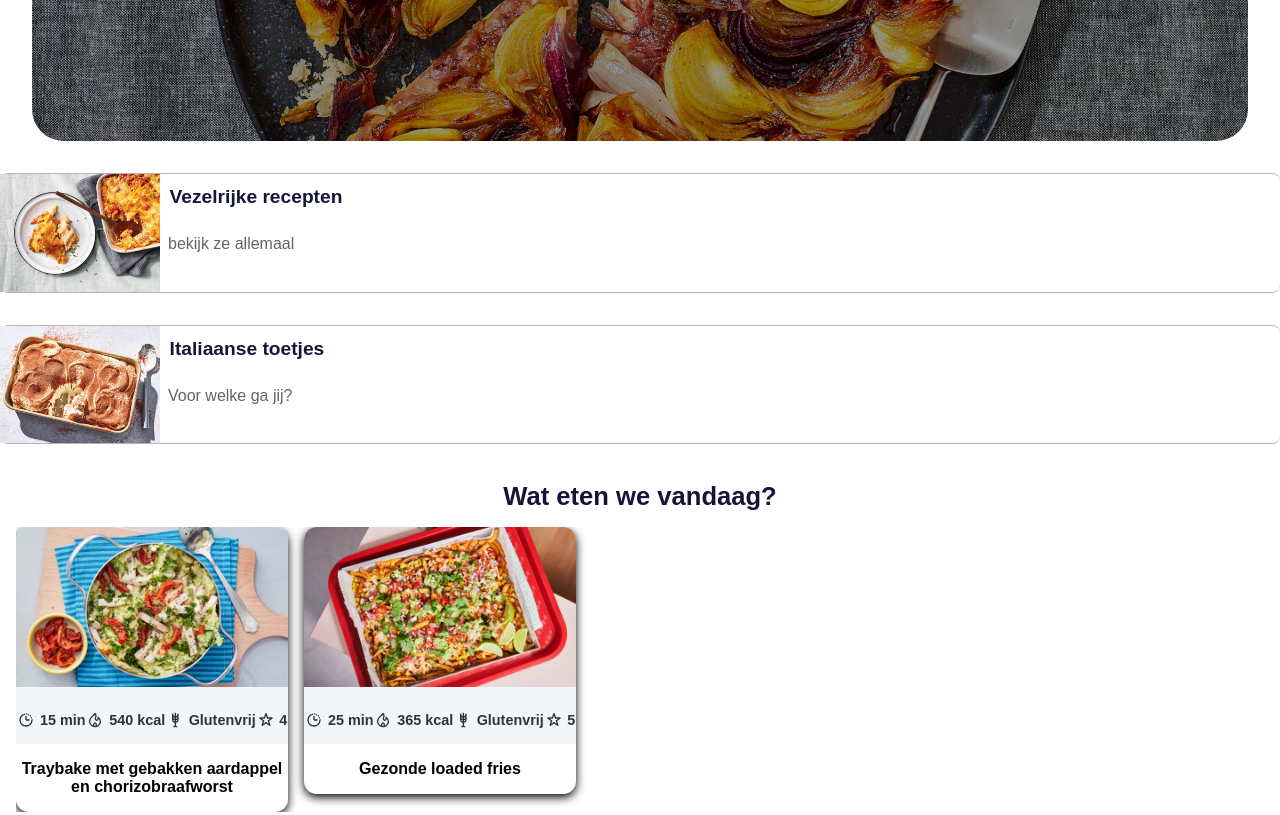
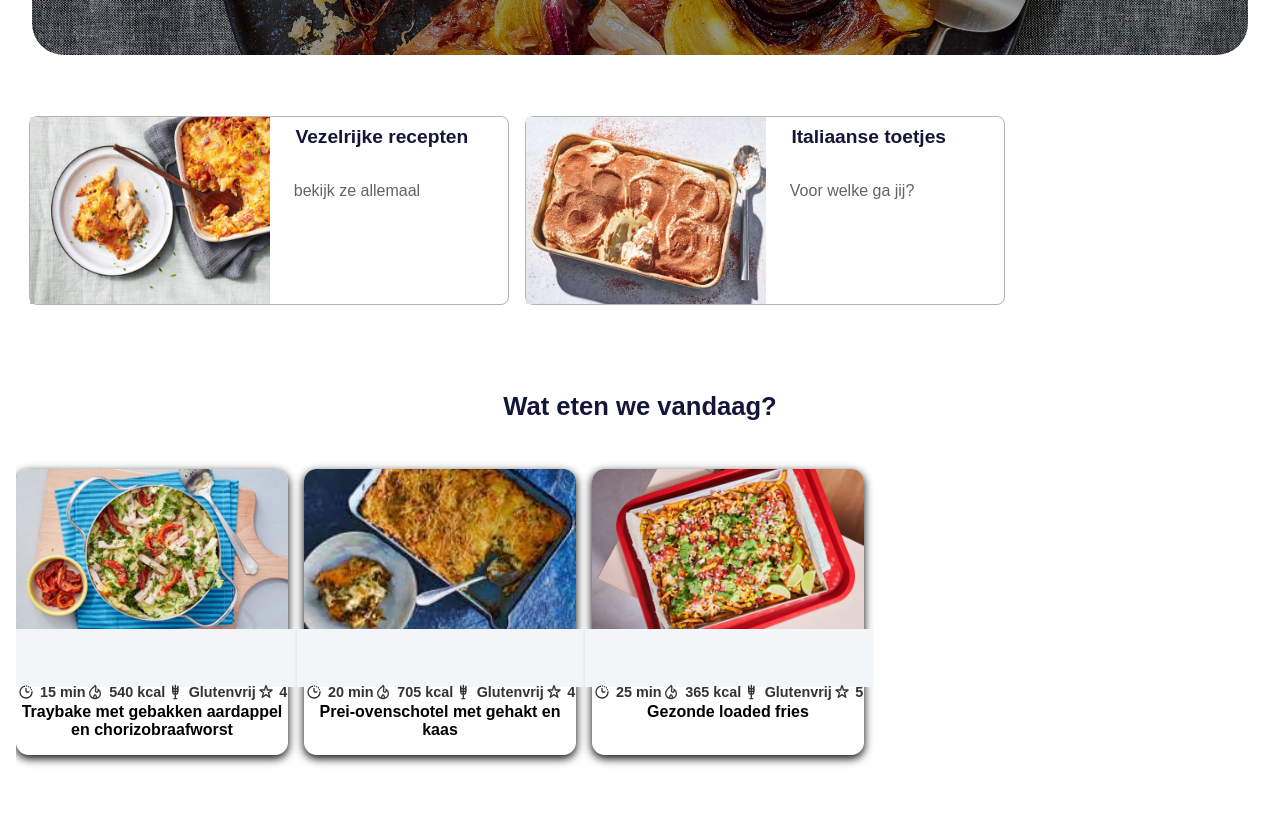
Before and after one commit to JulianCmeijer/ah_fed_jc, a plain HTML site: page index.html in a window 1280 px wide. Shown: the part 339-1154 px from the top of the page. Drawn offline with Linux system fonts and the light colour scheme.

Commit message:
herkansing 1.0

```diff
--- a/index.html
+++ b/index.html
@@ -74,20 +74,18 @@
                         Vezelrijke recepten
 
                     </h2>
-                    <P>
+                    <p>
                         bekijk ze allemaal
-                    </P>
-                    <svg width="24" height="24" xmlns="http://www.w3.org/2000/svg" fill-rule="evenodd" clip-rule="evenodd"><path d="M12 0c6.623 0 12 5.377 12 12s-5.377 12-12 12-12-5.377-12-12 5.377-12 12-12zm0 1c6.071 0 11 4.929 11 11s-4.929 11-11 11-11-4.929-11-11 4.929-11 11-11zm-3 5.753l6.44 5.247-6.44 5.263.678.737 7.322-6-7.335-6-.665.753z"/></svg>
+                    </p>
             </article>
             <article>
                     <img src="images/tiramisu_ah.jpg" alt="Afbeelding van tiramisu">
                     <h2>
                         Italiaanse toetjes
                     </h2>
-                    <P>
+                    <p>
                         Voor welke ga jij?
-                    </P>
-                    <svg width="24" height="24" xmlns="http://www.w3.org/2000/svg" fill-rule="evenodd" clip-rule="evenodd"><path d="M12 0c6.623 0 12 5.377 12 12s-5.377 12-12 12-12-5.377-12-12 5.377-12 12-12zm0 1c6.071 0 11 4.929 11 11s-4.929 11-11 11-11-4.929-11-11 4.929-11 11-11zm-3 5.753l6.44 5.247-6.44 5.263.678.737 7.322-6-7.335-6-.665.753z"/></svg>
+                    </p>
             </article>
          </section>
         <section>
@@ -121,9 +119,40 @@
                     </svg>
                     <p>4</p>
                     </li>
-
                     </ul>
                     <img src="images/stampot_vandaag.jpg" alt="Afbeelding van Andijviestampot met gerookte kip en zongedroogte tomaten">
+                </article>
+                </li>
+                <li>
+                <article>
+                        <p>Prei-ovenschotel met gehakt en kaas</p>
+                    <ul>
+                        <li>
+                            <svg id="Layer_1" data-name="Layer 1" xmlns="http://www.w3.org/2000/svg" viewBox="0 0 24 24" width="16" height="16" aria-hidden="true"><title>Time Icon</title><path fill="currentColor" d="M13 10V6h-2v5a2 2 0 002 2h4v-2h-3a1 1 0 01-1-1zM17.92 6.6a1 1 0 001.26 0 1 1 0 000-1.57 1 1 0 00-1.55.33 1 1 0 00.26 1.21zM12.35 3.82a1 1 0 001.26 0 1 1 0 000-1.57 1 1 0 00-1.55.33 1 1 0 00.26 1.2zM15.45 4.76a1 1 0 001.26 0 1 1 0 000-1.57 1 1 0 00-1.55.33 1 1 0 00.25 1.21z"></path><path fill="currentColor" d="M21.89 10.57l-1.95.5c0 .31.06.62.06.93a8 8 0 11-9-7.93v-2A10 10 0 1022 12a9.63 9.63 0 00-.11-1.43z"></path><path fill="currentColor" d="M19.54 9.23a1 1 0 001.26 0 1 1 0 000-1.57 1 1 0 00-1.51.34 1 1 0 00.25 1.23z"></path></svg>                            <p>20 min</p>
+                        </li>
+                        <li>
+                            <svg xmlns="http://www.w3.org/2000/svg" viewBox="0 0 24 24" width="16" height="16" aria-hidden="true">
+                            <title>Calories Icon</title>
+                            <path fill="currentColor" d="M17.379 7.678l-1.634-1.136.064 1.989a3.764 3.764 0 01-.777 2.7.512.512 0 01-.427.187c-.59-.05-.749-.284-.8-.361a2.672 2.672 0 01-.069-1.813c.706-1.886 1.409-5.892-.983-7.561l-.678-.473-.592.577s-4.288 4.178-4.9 4.783A11.568 11.568 0 003.13 12.5a8.547 8.547 0 00.7 5.273A9.343 9.343 0 0012 23.032a9.392 9.392 0 007.978-4.582 9.032 9.032 0 001.041-4 7.592 7.592 0 00-3.64-6.772zM12.539 21c-.18.014-.36.037-.541.037-.155 0-.312-.026-.468-.038a3.36 3.36 0 01-.522-1.6 2.6 2.6 0 011.016-2.014 2.528 2.528 0 01.961 1.979A4.066 4.066 0 0112.539 21zm5.678-3.5a7.1 7.1 0 01-3.366 2.925 4.9 4.9 0 00.134-1.063 4.618 4.618 0 00-2.475-4.055l-.484-.268-.484.268A4.742 4.742 0 009.008 19.4a4.3 4.3 0 00.127.952 7.407 7.407 0 01-3.5-3.43 6.546 6.546 0 01-.535-4.054 9.666 9.666 0 012.91-4.892c.437-.436 2.851-2.789 4.108-4.016a6.86 6.86 0 01-.269 4.631 4.587 4.587 0 00.3 3.575 2.9 2.9 0 002.3 1.241 2.512 2.512 0 001.971-.728 4.544 4.544 0 001.192-2.2 5.338 5.338 0 011.417 3.937 7 7 0 01-.812 3.084z"></path>
+                            </svg>
+                            <p>705 kcal</p>
+                        </li>
+                        <li>
+                            <svg xmlns="http://www.w3.org/2000/svg" viewBox="0 0 24 24" width="16" height="16" aria-hidden="true">
+                            <title>Gluten Icon</title>
+                            <path fill="currentColor" d="M16.466 2.347a1 1 0 00-1 1V3.5a3 3 0 01-2 2.816V1h-2v5.316a3 3 0 01-2-2.816v-.153a1 1 0 00-1-1 1 1 0 00-1 1V11.5a5.009 5.009 0 004 4.9V21h-1a1 1 0 00-1 1 1 1 0 001 1h4a1 1 0 001-1 1 1 0 00-1-1h-1v-4.6a5.009 5.009 0 004-4.9V3.347a1 1 0 00-1-1zm-7 5.127a4.954 4.954 0 002 .925v1.917a3 3 0 01-2-2.816zm0 4.026v-.026a4.954 4.954 0 002 .925v1.917a3 3 0 01-2-2.816zm4 2.816V12.4a4.947 4.947 0 002-.925v.025a3 3 0 01-2 2.816zm0-4V8.4a4.947 4.947 0 002-.925V7.5a3 3 0 01-2 2.816z"></path>
+                            </svg>
+                        <p>Glutenvrij</p>
+                    </li>
+                    <li>
+                    <svg xmlns="http://www.w3.org/2000/svg" viewBox="0 0 24 24" width="16" height="16" aria-hidden="true">
+                        <title>Favorite Icon</title>
+                        <path fill="currentColor" d="M17.553 20.9a1.193 1.193 0 01-.7-.226l-4.834-3.5L7.2 20.665a1.19 1.19 0 01-1.829-1.333l1.849-5.675-4.838-3.506A1.19 1.19 0 013.081 8h5.971l1.841-5.675a1.186 1.186 0 011.131-.825 1.185 1.185 0 011.13.824L15 8h5.968a1.19 1.19 0 01.7 2.151l-4.821 3.5 1.837 5.691a1.191 1.191 0 01-1.131 1.558zm-11.53-1.854zm6-4.35l4 2.9-1.523-4.714L18.471 10h-4.925l-1.522-4.685L10.506 10H5.577l3.992 2.9-1.528 4.683zM20.966 10zm-9.712-7.06z"></path>
+                    </svg>
+                    <p>4</p>
+                    </li>
+                    </ul>
+                    <img src="images/prei_ovenschotel.jpg" alt="Afbeelding van Andijviestampot met gerookte kip en zongedroogte tomaten">
                 </article>
                 </li>
                 <li>
@@ -160,10 +189,10 @@
     </svg>
     <p>5</p>
 </li>
-
                     </ul>
                     <img src="images/loaded_fries_vandaag.jpg" alt="Afbeelding van gezonde loaded fries">
                     </article>
+
                     </li>
                 </ul>
                 <a href="#">Meer recepten</a>
--- a/styles/style.css
+++ b/styles/style.css
@@ -52,7 +52,7 @@ header {
     display: flex;
     flex-direction: row;
     flex-wrap: nowrap;
-    justify-content: flex-start;
+    justify-content: space-between;
     align-items: flex-start;
     padding: .5em 1.5em;
     gap: 9em;
@@ -117,7 +117,7 @@ main section:first-of-type {
     color: var(--color-header);
     position: relative;
 
-    padding: 5em 1.5em;
+    padding: 4rem 1.5rem;
     margin: 2rem;
     border-radius: 2em;
     position: relative;
@@ -127,6 +127,10 @@ main section:first-of-type {
     background-position: center;
     background-repeat: no-repeat;
     height: 25em;
+
+    min-height: 30vh;
+    height: auto;
+
 }
 
 /* AI */
@@ -206,37 +210,52 @@ main section:first-of-type ul li a {
 
 /* SECTION 2 */
 
+section:nth-of-type(2) {
+    display: grid;
+    gap: 1rem;
+    grid-template-columns: 1fr;
+    padding: 1.8em;
+    align-items: stretch;
+}
+
 section:nth-of-type(2) article {
     display: grid;
-    grid-template-columns: 10em 1fr;
-    grid-template-rows: 1fr 1fr min-content;
+    grid-template-columns: 15em 1fr;
+    grid-template-rows: auto 1fr;
     align-items: center;
-    border-top: rgb(180, 180, 180) 1px solid;
-    border-bottom: rgb(180, 180, 180) 1px solid;
+    border: rgb(180, 180, 180) 1px solid;
     border-radius: .5em;
+    gap: 1em;
+    width: 30em;
+    max-width: 100%;
+    height: 90%;
+}
+
+@media (min-width: 1000px) {
+  section:nth-of-type(2) {
+    grid-template-columns: repeat(2, minmax(0, 30em))
+  }
+
 }
 
 section:nth-of-type(2) article img {
-    grid-row: 1 / 4;
+    grid-row: 1 / 3;
     width: 100%;
-    height: auto;
+    height: 100%;
 }
 
 section:nth-of-type(2) article h2 {
     font-size: 1.2em;
     margin: 0;
-    display: flex;
-    align-items: center;
     padding: .5em;
     color: var(--color-text);
 }
 
 section:nth-of-type(2) article p {
     margin: 0;
-    display: flex;
-    align-items: center;
     padding: .5em;
-    color: var(--color-text-primary)
+    color: var(--color-text-primary);
+    align-self: start;
 }
 
 section:nth-of-type(2) svg{
@@ -270,6 +289,7 @@ section:nth-of-type(3) > ul {
     display: flex;
     overflow-x: auto;
     scroll-snap-type: none;
+    align-items: stretch;
     gap: 1rem;
     padding: 0em;
     margin: 0;
@@ -280,18 +300,20 @@ section:nth-of-type(3) article {
     background-color: var(--color-background);
     border-radius: 0.8em;
     box-shadow: black 0 0.2em 0.6em;
-    overflow: hidden;
     max-width: 17em;
     text-align: center;
+    /* Overflow:hidden stond hier, weet alleen niet hoe ik dit kon fixen */
 
     display: flex;
     flex-direction: column-reverse;
+    height: 100%;
 }
 
 section:nth-of-type(3) article img {
     width: 100%;
     height: 10em;
     object-fit: cover;
+    border-radius: 0.8em 0.8em 0 0;
 }
 
 section:nth-of-type(3) article > ul {
@@ -310,10 +332,14 @@ section:nth-of-type(3) article > ul {
 }
 
 section:nth-of-type(3) article > ul > li {
-  display: flex;
-  align-items: center;
-  scroll-snap-align: start;
-  gap: 0.4em;
+    display: flex;
+    align-items: center;
+    scroll-snap-align: start;
+    gap: 0.4em;
+}
+
+section:nth-of-type(3)  li {
+    padding-block: 2em;
 }
 
 section:nth-of-type(3)article h2 {
@@ -340,6 +366,7 @@ main > section:nth-of-type(3) a {
 
 section:nth-of-type(3) p{
     font-weight: bold;
+    flex-grow: 1;
 }
 
 /* SECTION 3 */
@@ -436,10 +463,13 @@ footer section:nth-of-type(3)   {
 
 footer section:nth-of-type(3) details {
     border-bottom: 1px solid lightgray;
-    padding: 0.8em 0;
-    width: fit-content;
-    margin: auto;
+    padding: 1.8em;
+    width: 100%;
+    margin: 0;
+    text-align: left;
+
 }
+
 
 footer section:nth-of-type(3) summary {
     font-weight: bold;
@@ -463,7 +493,7 @@ footer section:nth-of-type(3) details[open] summary::after {
 
 footer section:nth-of-type(3) ul {
   list-style: none;
-  margin: .5em 0 0 0;
+  margin: 0.2em 0 0 0;
   padding: 0;
 }
 
@@ -472,6 +502,7 @@ footer section:nth-of-type(3) li a {
   color: black;
   display: block;
   padding: 0.3em 0;
+  line-height: .05em;
 }
 
 footer section:nth-of-type(3) li a:hover {
```
Also changed, not shown: recept-index.html (+1 -1 lines), receptstyles.css (+42 -89 lines), images/prei_ovenschotel.jpg (added), images/tar_tain.jpg (added), images/zuurkoolstampot.jpg (added). Lines whose indentation alone changed are shown as unchanged.
